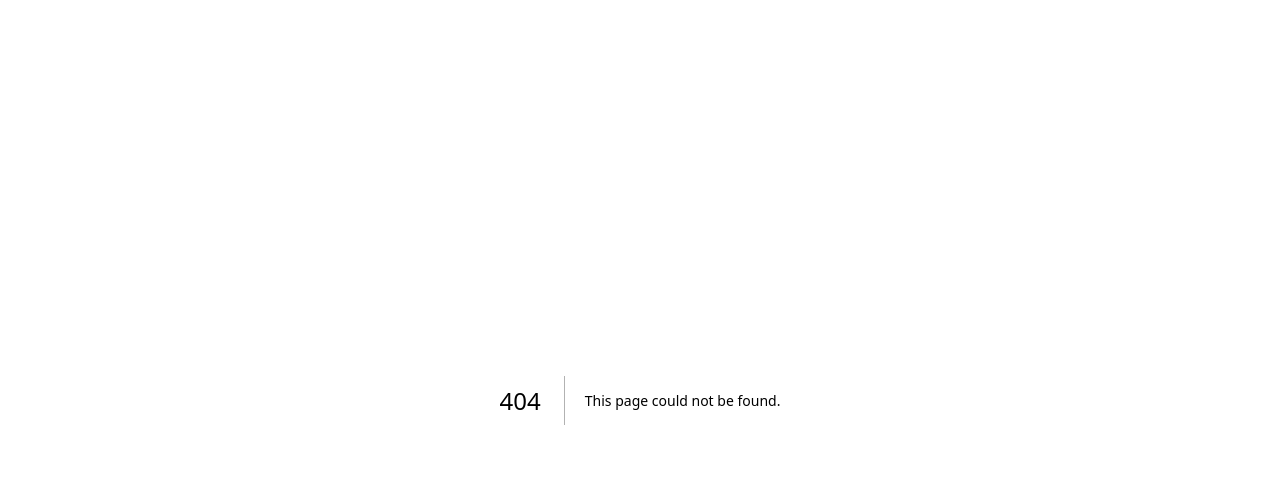
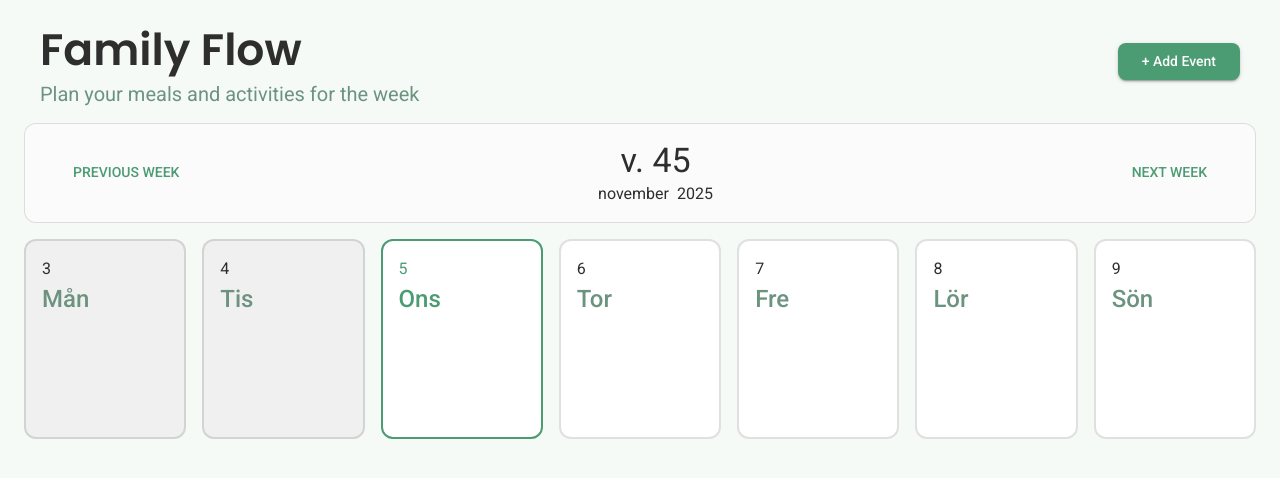
Before and after one commit to rasmus-bremholm/FamilyFlow, a Next.js app in the folder family-flow/: page /main in a window 1280 px wide. Before the commit this address had no page. Shown: the top 478 px of the page. Built offline with nearby package versions, Linux system fonts and the light colour scheme; some icons are missing; what @mui/material-nextjs would draw is missing.

Commit message:
Changed name of main and login, and manually resolved merge conflicts

```diff
--- a/family-flow/app/components/CalendarCard.jsx
+++ b/family-flow/app/components/CalendarCard.jsx
@@ -85,7 +85,8 @@ export default function CalendarCard({
             ? `2px solid ${theme.palette.primary.main}`
             : `2px solid ${theme.palette.divider}`,
         borderRadius: 3,
-        p: 2,
+        px: { xs: 2, md: 1, lg: 2 },
+        py: 2,
         bgcolor: past ? "#f0f0f0" : "background.paper",
         transition: "all 0.2s",
         "&:hover": {
@@ -95,7 +96,13 @@ export default function CalendarCard({
     >
       <Stack>
         <Typography
-          variant="caption"
+          variant="cardDayNum"
+          sx={{ color: isToday ? "primary.main" : "text.primary" }}
+        >
+          {dayNumber}
+        </Typography>
+        <Typography
+          variant="cardShortDay"
           sx={{
             color: isToday ? "primary.main" : "text.secondary",
             fontWeight: 500,
@@ -103,29 +110,30 @@ export default function CalendarCard({
         >
           {shortDay}
         </Typography>
-        <Typography
-          variant="h3"
-          sx={{ color: isToday ? "primary.main" : "text.primary" }}
-        >
-          {dayNumber}
-        </Typography>
       </Stack>
       <Stack spacing={0.5} sx={{ mt: 2 }}>
-        {activities.map((activity) => (
+        {events.map((event) => {
+          const creator = getUserById(event.createdBy);
+          return (
             <Box
-            key={activity.id}
+              key={event.id}
               sx={{
                 borderRadius: 1,
                 p: 1,
-              backgroundColor: activity.color,
+                ...getEventColors(event, theme),
                 opacity: past ? 0.7 : 1,
                 transition: "opacity 0.3s ease",
               }}
             >
               <Stack direction="row">
                 <Box>
-                <Typography>{activity.title}</Typography>
-                <Typography variant="body2">{activity.startTime}</Typography>
+                  <Typography variant="eventTitle" component="h5">
+                    {event.title}
+                  </Typography>
+                  <Typography variant="eventTime" component="p">
+                    {""}
+                    {event.startTime}
+                  </Typography>
                 </Box>
                 <Box
                   display="flex"
@@ -135,13 +143,14 @@ export default function CalendarCard({
                   alignItems="flex-start"
                 >
                   <Avatar
-                  sx={{ height: 12, width: 12 }}
-                  {...stringAvatar(`${activity.createdBy}`)}
+                    sx={{ height: 28, width: 28, fontSize: 11 }}
+                    {...stringAvatar(creator.name)}
                   />
                 </Box>
               </Stack>
             </Box>
-        ))}
+          );
+        })}
       </Stack>
     </Box>
   );
--- a/family-flow/app/page.js
+++ b/family-flow/app/page.js
@@ -1,6 +1,6 @@
 "use client";
 
-import LoginPage from "./LoginView/page";
+import LoginPage from "./login/page";
 
 export default function Home() {
   return <LoginPage />;
```
Also changed, not shown: family-flow/app/login/page.jsx (renamed from family-flow/app/LoginView/page.jsx), family-flow/app/main/page.jsx (renamed from family-flow/app/MainView/page.jsx). Lines whose indentation alone changed are shown as unchanged.
